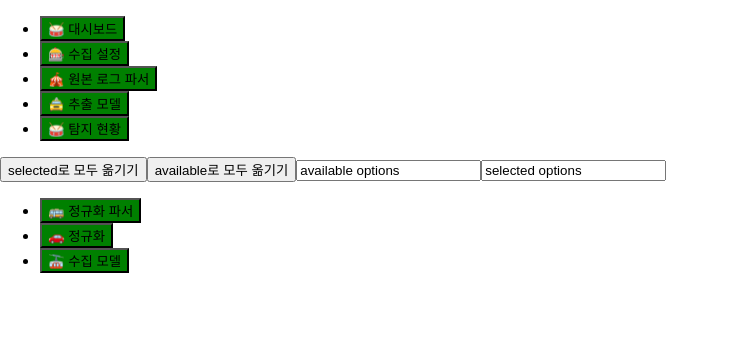
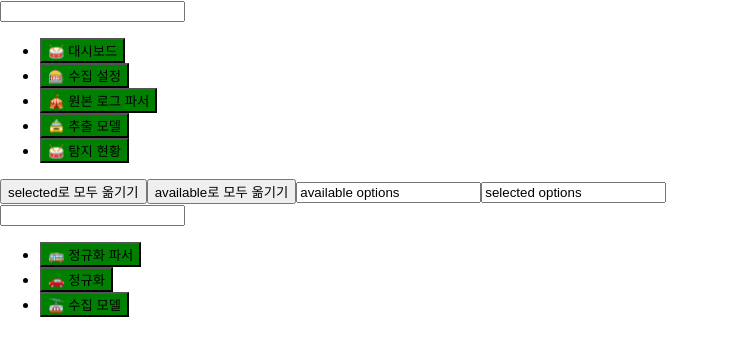
Before and after one commit to khw970421/wanted-codestates-project-3-3, a React (Create React App) app: page / in a window 1280 px wide. Shown: the top 356 px of the page, without its empty margins (0-729 px from the left). Built offline with nearby package versions, Linux system fonts and the light colour scheme.

Commit message:
🚑 hotfix : 검색기능 구현

```diff
--- a/src/components/DualSelector.jsx
+++ b/src/components/DualSelector.jsx
@@ -10,13 +10,21 @@ const DualSelector = ({
   // options는 props
   const [selectedOptions, setSelectedOptions] = useState([]);
   const [checkedItemCount, setCheckedItemCount] = useState(0);
+  const [list, setList] = useState(optionsArr);
+  //useRef를 통해 drag되는 아이템의 인덱스와 dragOver되는 아이템의 인덱스를 current에 저장한다.
+  //드래깅 되는 아이템의 인덱스를 useRef객체의 current에 저장한다.
+  const dragItem = useRef();
+  // 드래깅 되어 지나가는 아이템들의 인덱스를 useRef 객체의 current에 저장한다.
+  const dragOverItem = useRef();
+
 
   // 검색한 단어가 존재하는지 체크하고 이에따라 changeOptionsArr 함수 실행
   const searchValue = ({ target }) => {
-    const res = saveOptionsArr.filter(({ name }) => {
+    const res = optionsArr.filter(({ name }) => {
       return name.includes(target.value);
     });
-    changeOptionsArr(res);
+    console.log(res,list)
+    setList(res);
   };
 
   // Todo : 선택된 태그를 감지하는 핸들러로 선택된 것에 대한 체크 처리 필요
@@ -98,12 +106,7 @@ const DualSelector = ({
   };
 
   //윤성님 코드
-  const [list, setList] = useState(optionsArr);
-  //useRef를 통해 drag되는 아이템의 인덱스와 dragOver되는 아이템의 인덱스를 current에 저장한다.
-  //드래깅 되는 아이템의 인덱스를 useRef객체의 current에 저장한다.
-  const dragItem = useRef();
-  // 드래깅 되어 지나가는 아이템들의 인덱스를 useRef 객체의 current에 저장한다.
-  const dragOverItem = useRef();
+
 
   const onDragStart = (e, position) => {
     dragItem.current = position;
@@ -131,6 +134,7 @@ const DualSelector = ({
 
   return (
     <div>
+      <input type="text" onChange={searchValue}></input>
       <ul>
         {list?.map((option, idx) => {
           const { id, emoji, nameKo } = option;
```
